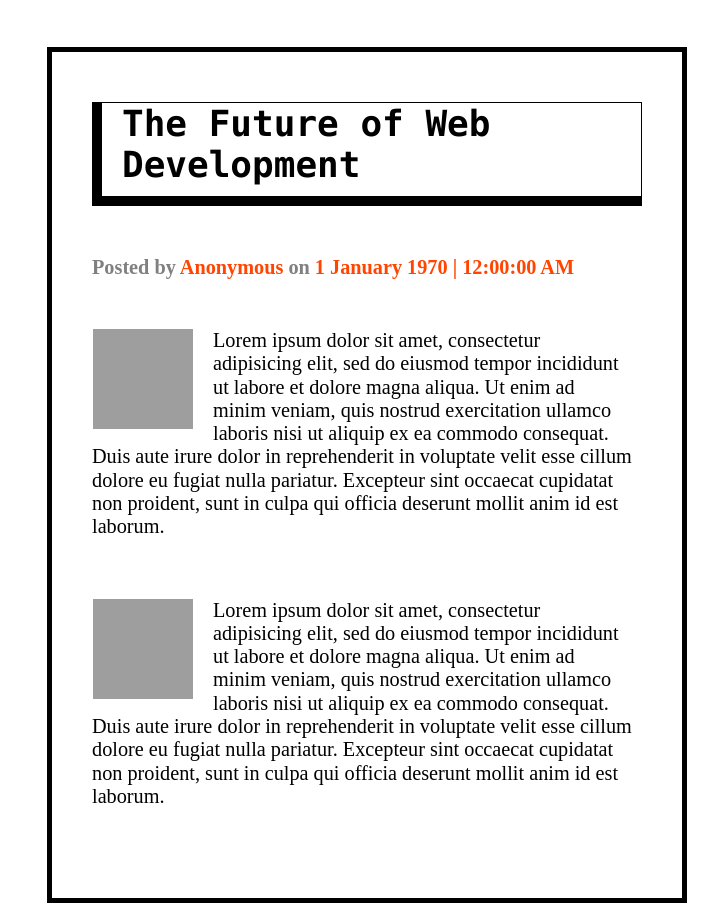
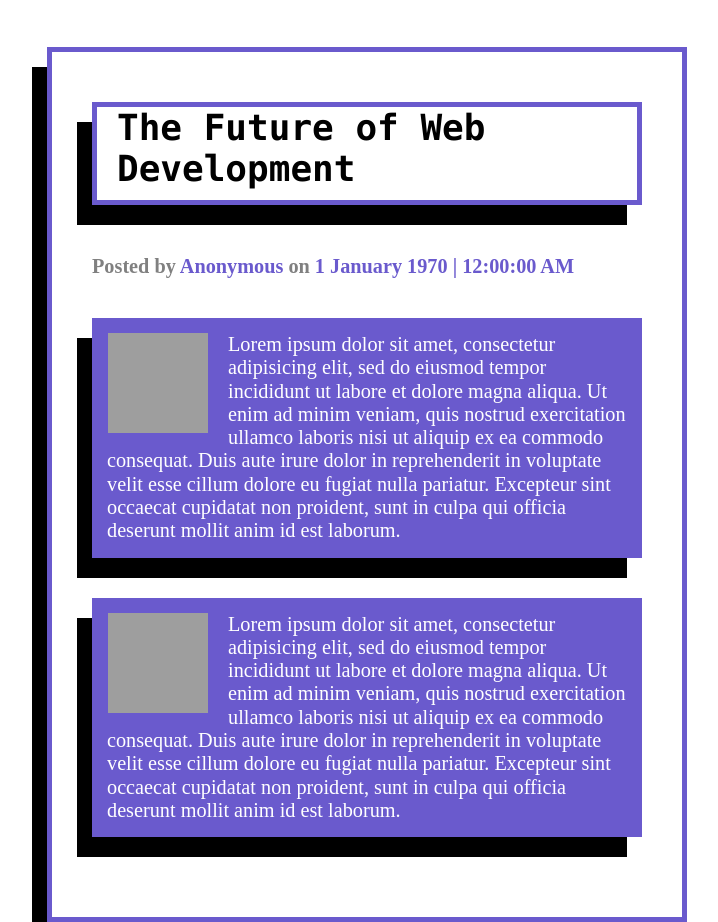
Before and after one commit to iamserda/blogPost, a plain HTML site: page index.html in a window 1280 px wide. Shown: the whole page, without its empty margins (273-991 px from the left). Drawn offline with nearby package versions, Linux system fonts and the light colour scheme; grey boxes are pictures that could not be loaded.

Commit message:
new design

```diff
--- a/index.html
+++ b/index.html
@@ -7,18 +7,18 @@
 </head>
 <body>
 
-<div class="main">
-	<h1 class="title">The Future of Web Development</h1>
+<div class="main borderDecoration">
+	<h1 class="title borderDecoration">The Future of Web Development</h1>
 	<p class="meta">Posted by <span class="author">Anonymous</span> on <span class="date">1 January 1970 | 12:00:00 AM</span></p>
 
 	<div class="post">
-		<p><img src="https://miro.medium.com/max/12000/0*7QUpKvHVkIAO3FIy" alt="Picture of HTML on screen.">Lorem ipsum dolor sit amet, consectetur adipisicing elit, sed do eiusmod
+		<p class="borderDecoration"><img src="https://miro.medium.com/max/12000/0*7QUpKvHVkIAO3FIy" alt="Picture of HTML on screen.">Lorem ipsum dolor sit amet, consectetur adipisicing elit, sed do eiusmod
 		tempor incididunt ut labore et dolore magna aliqua. Ut enim ad minim veniam,
 		quis nostrud exercitation ullamco laboris nisi ut aliquip ex ea commodo
 		consequat. Duis aute irure dolor in reprehenderit in voluptate velit esse
 		cillum dolore eu fugiat nulla pariatur. Excepteur sint occaecat cupidatat non
 		proident, sunt in culpa qui officia deserunt mollit anim id est laborum.</p>
-		<p><img src="https://miro.medium.com/max/12000/0*7QUpKvHVkIAO3FIy" alt="Picture of HTML on screen.">Lorem ipsum dolor sit amet, consectetur adipisicing elit, sed do eiusmod
+		<p class="borderDecoration"><img src="https://miro.medium.com/max/12000/0*7QUpKvHVkIAO3FIy" alt="Picture of HTML on screen.">Lorem ipsum dolor sit amet, consectetur adipisicing elit, sed do eiusmod
 		tempor incididunt ut labore et dolore magna aliqua. Ut enim ad minim veniam,
 		quis nostrud exercitation ullamco laboris nisi ut aliquip ex ea commodo
 		consequat. Duis aute irure dolor in reprehenderit in voluptate velit esse
--- a/style.css
+++ b/style.css
@@ -33,11 +33,16 @@ h1,h2,h3,p{
     padding-top: 0;
 }
 
+.borderDecoration{
+    border: 5px solid slateblue;
+    box-shadow: -15px 20px 0px black;
+}
+
 .main{
     padding: 0 40px 40px;
     width: 50vw;
+    max-width: 800px;
     margin: 2.5rem auto;
-    border: 5px solid black;
 }
 
 .main .title{
@@ -45,12 +50,9 @@ h1,h2,h3,p{
     margin: 50px 0;
     font-size: 2rem;
     max-width: 700px;
-    border-bottom: 10px solid black;
-    border-top: 1px solid black;
-    border-right: 1px solid black;
-    border-left: 10px solid black;
     /* border: 1px 1px 5px 5px solid black; */
     padding: 0 0 10px 20px;
+    text-shadow: ;
 
 }
 
@@ -61,7 +63,7 @@ h1,h2,h3,p{
 }
 
 .author,.date{
-    color: orangered;
+    color: slateblue;
 }
 
 .main img{
@@ -76,7 +78,9 @@ h1,h2,h3,p{
     width: 100%;
     overflow: auto;
     max-width: 1080px;
-    padding: 10px 10px 10px 0;
+    padding: 10px;
+    background-color: slateblue;
+    color: white;
 }
 .post p::after{
     content: "";
```
Also changed, not shown: output.png (added).
